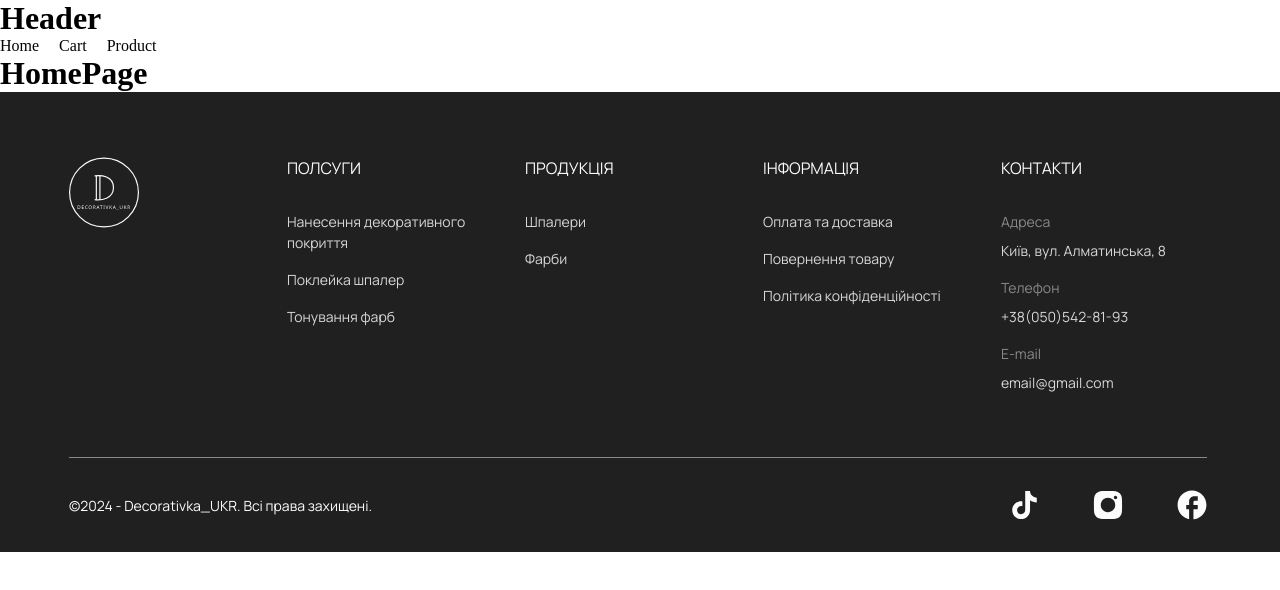
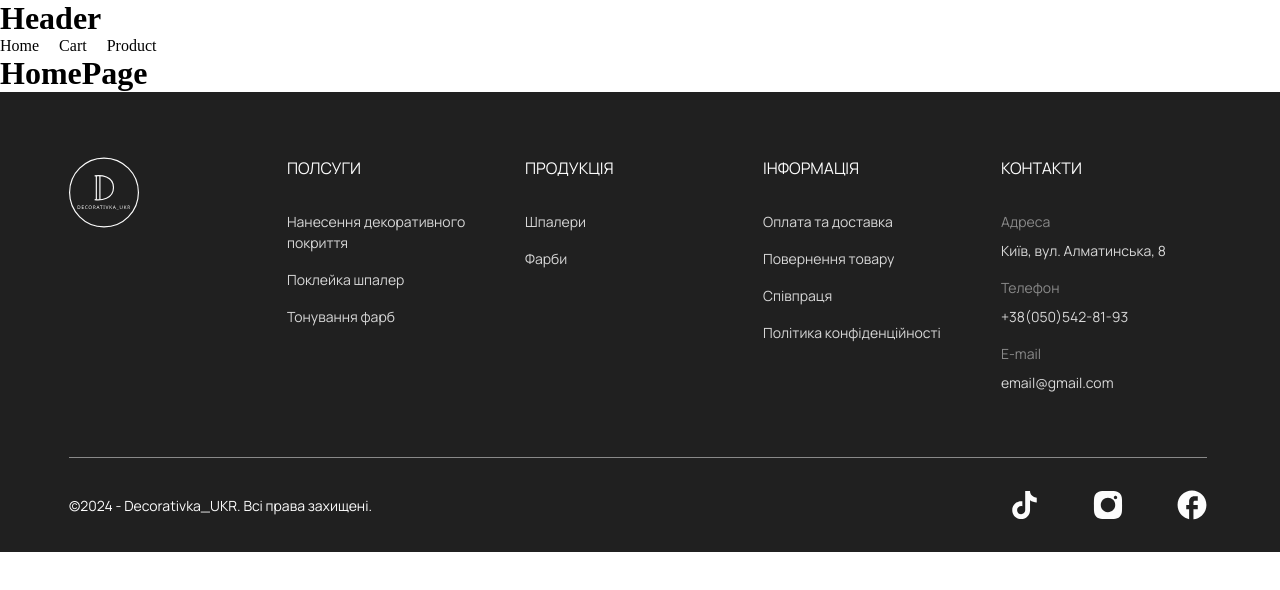
Before and after one commit to decor-team-37/decorativka-frondend, a React (Vite) app: page / in a window 1280 px wide. Shown: the top 590 px of the page. Built offline with nearby package versions, Linux system fonts and the light colour scheme.

Commit message:
add some change to Footer and Readme

```diff
--- a/src/constants/footerData.ts
+++ b/src/constants/footerData.ts
@@ -18,5 +18,9 @@ export const footerData: FooterInfo[] = [
             - збережено документ, що підтверджує оплату.
           При виробництві шпалер завжди змінюється номер партії,тому при поверненні ми узгоджуємо наявність шпалер, які бажаєте повернути, на складі і лише тоді повертаєм.`
   },
-  { title: 'Політика конфіденційності', description: '' }
+  {
+    title: 'Співпраця',
+    description: 'Співпраця.'
+  },
+  { title: 'Політика конфіденційності', description: 'Політика конфіденційності.' }
 ];
```
Also changed, not shown: 1 other file (tests, documents, lock files or other folders).
